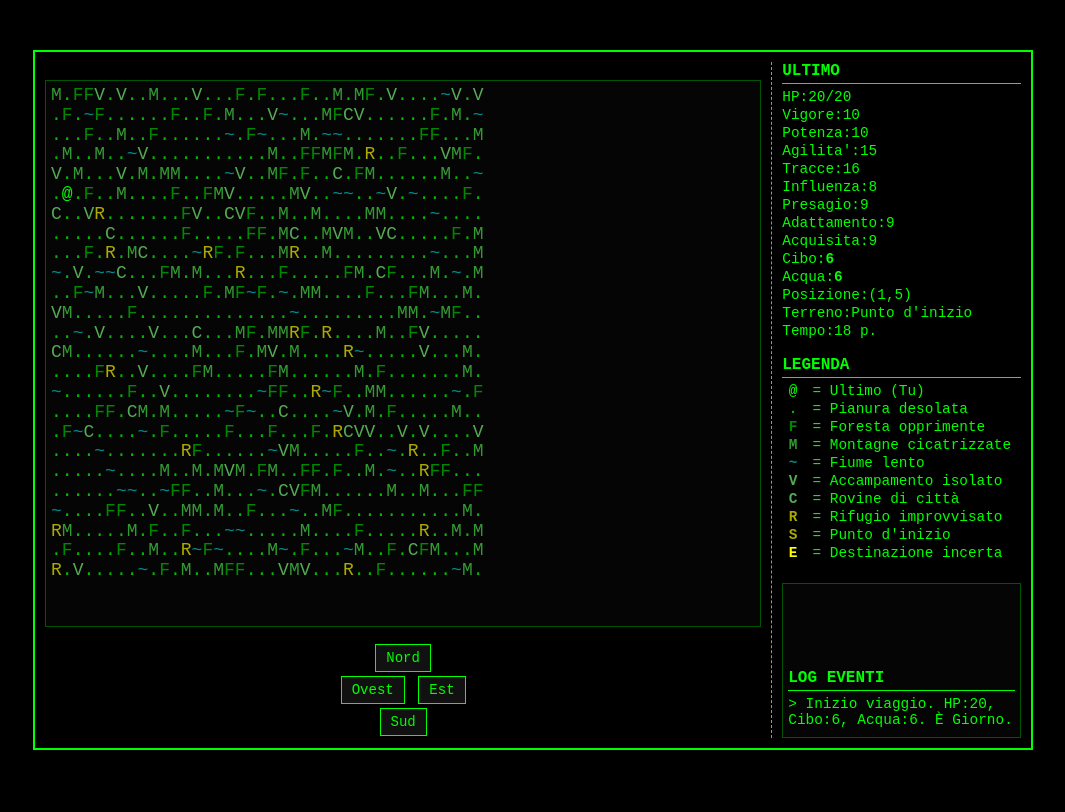
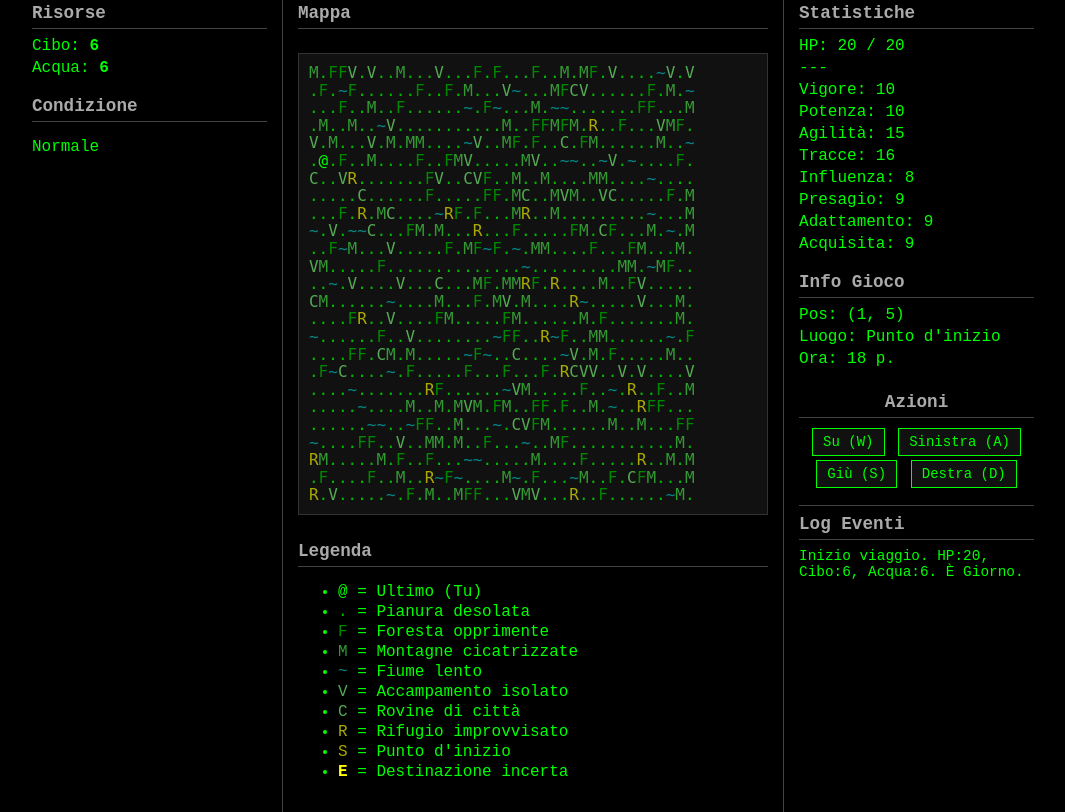
Before and after one commit to Pitz72/SafePlace_80s-TestualGDRProject, a PHP site: page / in a window 1280 px wide. Shown: the whole page, without its empty margins (107-1172 px from the left). Before the commit the page ends 750 px from the top, so only its background shows below. Run offline with PHP 8.4, Linux system fonts and the light colour scheme.

Commit message:
Update
- Aggiunta Build v0-6061

```diff
--- a/index.html
+++ b/index.html
@@ -1,70 +1,101 @@
 <!DOCTYPE html>
-<html lang="it" style="height: 100%;">
+<html lang="it">
 <head>
     <meta charset="UTF-8">
-    <meta name="viewport" content="width=device-width, initial-scale=1.0, maximum-scale=1.0, user-scalable=no">
-    <title>Il Viaggiatore - Prototipo GDR</title>
+    <meta name="viewport" content="width=device-width, initial-scale=1.0">
+    <title>The Safe Place - Minimal Roguelike</title>
     <link rel="stylesheet" href="style.css">
 </head>
-<body style="height: 100%;">
-
-    <!-- Schermata di Fine Gioco -->
-    <div id="end-screen">
-        <h2 id="end-title">...</h2>
-        <div id="end-message">...</div>
-        <button onclick="window.location.reload()">Ricomincia il Viaggio</button>
+<body>
+    <!-- Modificato game-container per ospitare 3 colonne -->
+    <div id="game-container">
+        <!-- NUOVA COLONNA SINISTRA -->
+        <div id="left-panel">
+            <div id="resources">
+                <h3>Risorse</h3>
+                <ul>
+                    <li>Cibo: <span id="stat-food">--</span></li>
+                    <li>Acqua: <span id="stat-water">--</span></li>
+                </ul>
+            </div>
+            <div id="condition">
+                 <h3>Condizione</h3>
+                 <p><span id="stat-condition" class="status-normal">Normale</span></p>
+            </div>
+            <!-- Spazio per futuro inventario -->
+            <!-- <div id="inventory">
+                <h3>Inventario</h3>
+                <ul></ul>
+            </div> -->
         </div>
 
-    <!-- Contenuto Principale -->
-    <main id="game-container">
-        <section id="map-area">
-            <pre id="map-display">Attendere...</pre>
-            <div id="controls">
-                <button onclick="movePlayer(0, -1)" id="btn-up">Nord</button><br/>
-                <button onclick="movePlayer(-1, 0)" id="btn-left">Ovest</button>
-                <button onclick="movePlayer(1, 0)" id="btn-right">Est</button><br/>
-                <button onclick="movePlayer(0, 1)" id="btn-down">Sud</button>
+        <!-- COLONNA CENTRALE (Mappa) - Invariata -->
+        <div id="map-panel">
+            <h3>Mappa</h3>
+            <pre id="map-display">Caricamento...</pre>
+            <div id="legend">
+                <h3>Legenda</h3>
+                <ul id="legend-list"></ul>
             </div>
-        </section>
-        <section id="status-area">
-             <div id="character-stats">
-                <h3>ULTIMO</h3>
+        </div>
+
+        <!-- COLONNA DESTRA (Info) - Riorganizzata -->
+        <div id="info-panel">
+             <div id="stats">
+                 <h3>Statistiche</h3>
+                 <!-- Rimosso Cibo, Acqua, Condizione -->
                  <ul id="stats-list">
-                    <li>HP:<span id="stat-hp">--</span>/<span id="stat-maxhp">--</span></li>
-                    <li>Vigore:<span id="stat-vig">--</span></li>
-                    <li>Potenza:<span id="stat-pot">--</span></li>
-                    <li>Agilita':<span id="stat-agi">--</span></li>
-                    <li>Tracce:<span id="stat-tra">--</span></li>
-                    <li>Influenza:<span id="stat-inf">--</span></li>
-                    <li>Presagio:<span id="stat-pre">--</span></li>
-                    <li>Adattamento:<span id="stat-ada">--</span></li>
-                    <li>Acquisita:<span id="stat-acq">--</span></li>
-                    <li>Cibo:<span id="stat-food">--</span></li>
-                    <li>Acqua:<span id="stat-water">--</span></li>
-                    <li>Posizione:(<span id="pos-x">--</span>,<span id="pos-y">--</span>)</li>
-                    <li>Terreno:<span id="tile-type">--</span></li>
-                    <li id="stat-day-time-li">Tempo:<span id="stat-day-time">--</span></li>
+                     <li>HP: <span id="stat-hp">--</span> / <span id="stat-maxhp">--</span></li>
+                     <li class="separator">---</li>
+                     <li>Vigore: <span id="stat-vig">--</span></li>
+                     <li>Potenza: <span id="stat-pot">--</span></li>
+                     <li>Agilità: <span id="stat-agi">--</span></li>
+                     <li>Tracce: <span id="stat-tra">--</span></li>
+                     <li>Influenza: <span id="stat-inf">--</span></li>
+                     <li>Presagio: <span id="stat-pre">--</span></li>
+                     <li>Adattamento: <span id="stat-ada">--</span></li>
+                     <li>Acquisita: <span id="stat-acq">--</span></li>
                  </ul>
              </div>
-             <div id="map-legend">
-                <h3>LEGENDA</h3>
-                <ul id="legend-list"></ul>
+             <div id="game-info"> <!-- Nuovo div per Posizione, Luogo, Ora -->
+                 <h3>Info Gioco</h3>
+                 <ul>
+                    <li>Pos: (<span id="pos-x">--</span>, <span id="pos-y">--</span>)</li>
+                    <li>Luogo: <span id="tile-type">--</span></li>
+                    <li>Ora: <span id="stat-day-time">--</span></li>
+                 </ul>
              </div>
-             <div id="message-log">
+             <div id="controls">
+                 <h3>Azioni</h3>
+                 <button id="btn-up">Su (W)</button>
+                 <button id="btn-left">Sinistra (A)</button>
+                 <button id="btn-down">Giù (S)</button>
+                 <button id="btn-right">Destra (D)</button>
+             </div>
+             <div id="messages-panel">
+                 <h3>Log Eventi</h3>
                  <ul id="messages"></ul>
-                <h3>LOG EVENTI</h3>
              </div>
-        </section>
-        <div id="event-overlay">
-            <h4 id="event-title">...</h4>
-            <div id="event-content">...</div>
-            <button onclick="hideEventScreen()" class="continue-button">Continua...</button>
          </div>
-    </main>
+    </div>
 
+    <!-- Overlay Eventi e Schermata Fine (Invariati) -->
+    <div id="event-overlay" style="display: none;">
+        <div id="event-popup">
+            <h2 id="event-title">Evento</h2>
+            <p id="event-content">Descrizione evento...</p>
+            <div id="event-choices"></div>
+            <button class="continue-button" style="display: none;">Continua...</button>
+        </div>
+    </div>
+    <div id="end-screen" style="display: none;">
+        <h1 id="end-title">Fine del Viaggio</h1>
+        <p id="end-message">Sei morto...</p>
+        <button id="restart-button">Ricomincia</button>
+    </div>
+
+    <!-- Script (Invariati) -->
     <script src="game_data.js"></script>
-    <script src="utils.js"></script>
     <script src="game_logic.js"></script>
-
 </body>
 </html>
--- a/style.css
+++ b/style.css
@@ -17,9 +17,100 @@ body { background-color: var(--bg-color); color: var(--fg-color); font-family: '
 #end-screen h2 { color: var(--accent-color); margin-bottom: 30px; }
 #end-screen button { background-color: #111; color: var(--fg-color); border: 1px solid var(--border-color); padding: 10px 20px; font-family: inherit; font-size: 1.1em; cursor: pointer; margin-top: 20px;}
 /* Game Container e Sezioni con TAG SEMANTICI */
-main#game-container { display: none; flex-direction: row; border: 2px solid var(--border-color); padding: 10px; box-sizing: border-box; position: relative; width: 100%; height: 100%; max-width: 1000px; max-height: 700px; background-color: var(--bg-color); overflow: hidden; }
-section#map-area { flex: 3; border-right: 1px dashed var(--border-color); padding-right: 10px; margin-right: 10px; display: flex; flex-direction: column; overflow: hidden; }
-#map-display { font-family: 'Courier New', Courier, monospace; white-space: pre; font-size: 18px; line-height: 1.1; margin-bottom: 10px; flex-grow: 1; overflow: auto; background-color: #050505; border: 1px solid var(--border-dim-color); padding: 5px; box-sizing: border-box; }
+main#game-container {
+    display: flex;
+    max-width: 1200px;
+    margin: 20px auto;
+    border: 1px solid #555;
+    background-color: #222;
+    color: #ccc;
+    font-family: 'Courier New', Courier, monospace;
+    font-size: 0.9em;
+}
+
+#left-panel,
+#info-panel {
+    width: 25%;
+    padding: 15px;
+    border-right: 1px solid #444;
+    display: flex;
+    flex-direction: column;
+    gap: 15px;
+}
+
+#info-panel {
+    border-right: none;
+    border-left: 1px solid #444;
+}
+
+#map-panel {
+    width: 50%;
+    padding: 15px;
+    display: flex;
+    flex-direction: column;
+}
+
+#left-panel h3,
+#map-panel h3,
+#info-panel h3 {
+    margin: 0 0 8px 0;
+    padding: 0 0 4px 0;
+    color: #aaa;
+    border-bottom: 1px solid #444;
+    font-size: 1.1em;
+    display: block !important;
+    opacity: 1 !important;
+    height: auto !important;
+    min-height: 1.2em !important;
+    line-height: 1.2 !important;
+    overflow: visible !important;
+    position: static !important;
+}
+
+#left-panel ul,
+#info-panel ul {
+    list-style: none;
+    padding: 0;
+    margin: 0;
+}
+
+#left-panel li,
+#info-panel li {
+    margin-bottom: 4px;
+}
+
+#messages-panel {
+    flex-grow: 1;
+    overflow-y: auto;
+    max-height: 180px;
+    border-top: 1px solid #444;
+    padding-top: 8px;
+}
+
+#messages {
+    font-size: 1em;
+}
+
+#map-display {
+    flex-grow: 1;
+    background-color: #111;
+    padding: 10px;
+    border: 1px solid #333;
+    white-space: pre;
+    overflow: auto;
+    line-height: 1.1;
+    font-size: 16px;
+}
+
+#legend {
+    margin-top: 10px;
+}
+
+#legend-list li {
+    margin-bottom: 2px;
+    font-size: 1em;
+}
+
 /* Stili Colore Mappa */
 .tile-plains { color: var(--plains-color); } .tile-forest { color: var(--forest-color); } .tile-mountain { color: var(--mountain-color); } .tile-river { color: var(--water-color); } .tile-city, .tile-village { color: var(--ruin-color); } .tile-rest-stop, .tile-start { color: var(--special-color); } .tile-end { color: var(--end-color); font-weight: bold; }
 .visited { opacity: 0.6 !important; }
@@ -47,4 +138,59 @@ section#status-area { flex: 1; display: flex; flex-direction: column; overflow:
  #event-overlay button.continue-button { background-color: #111; color: var(--fg-color); border: 1px solid var(--border-color); padding: 8px 15px; font-family: inherit; font-size: 0.9em; cursor: pointer; margin-top: 10px; }
 .hidden { display: none !important; }
 /* Media Query Mobile */
-@media (max-width: 700px) { body{align-items:stretch;} main#game-container{flex-direction:column; max-width:100%; max-height:none; height:100%; padding:5px; border:none;} section#map-area{flex:1 1 55%; border-right:none; border-bottom:1px dashed var(--border-color); padding-right:0; margin-right:0; margin-bottom:10px;} #map-display{font-size:14px; line-height:1.0;} #controls{order:1; margin-bottom:10px;} section#status-area{flex:1 1 45%; min-width:unset; width:100%; order:2;} #map-legend{display:none;} #message-log{font-size:0.85em;} #event-overlay{width:95%; left:2.5%; height:90%; top:2.5%; font-size:0.9em;} }
+@media (max-width: 900px) {
+    #game-container {
+        flex-direction: column;
+        max-width: 100%;
+        border: none;
+        margin: 0;
+    }
+
+    #left-panel,
+    #map-panel,
+    #info-panel {
+        width: 100%;
+        border: none;
+        border-bottom: 1px solid #444;
+        padding: 10px;
+    }
+
+    #info-panel {
+        border-bottom: none;
+    }
+
+    #map-display {
+        max-height: 50vh;
+    }
+
+    #messages-panel {
+        max-height: 150px;
+    }
+}
+/* Aggiungi o modifica queste classi nel tuo file CSS */
+.status-normal {
+    color: inherit; /* Colore normale del testo */
+}
+
+.status-warning {
+    color: orange;
+    font-weight: bold;
+}
+
+.status-danger {
+    color: red;
+    font-weight: bold;
+}
+
+/* Assicurati che anche low-resource sia definito */
+.low-resource {
+    color: red;
+    font-weight: bold;
+}
+
+/* Stili specifici per le sezioni interne dei pannelli */
+#left-panel > div,
+#info-panel > div {
+    overflow: visible !important;
+    min-height: 30px;
+}
```
Also changed, not shown: game_logic.js (+186 -19 lines). Lines whose indentation alone changed are shown as unchanged.
